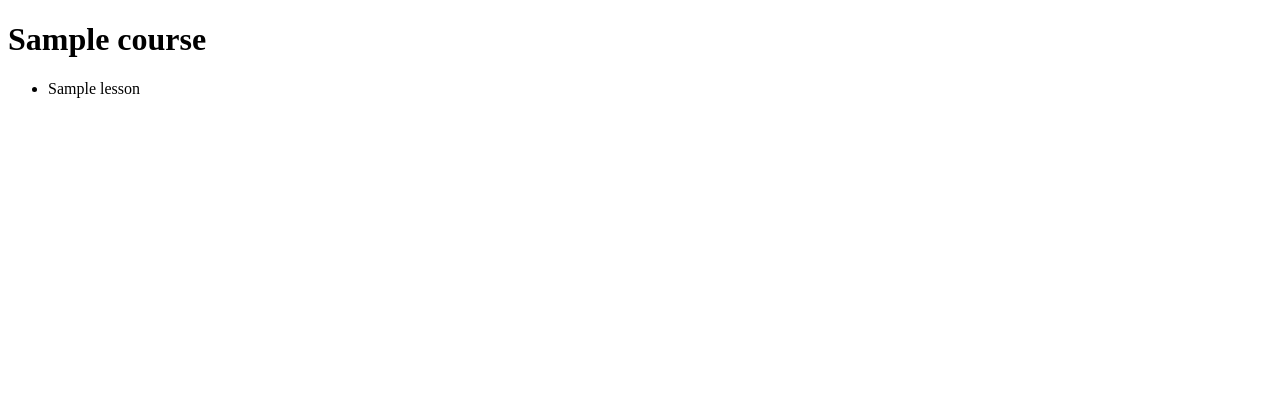
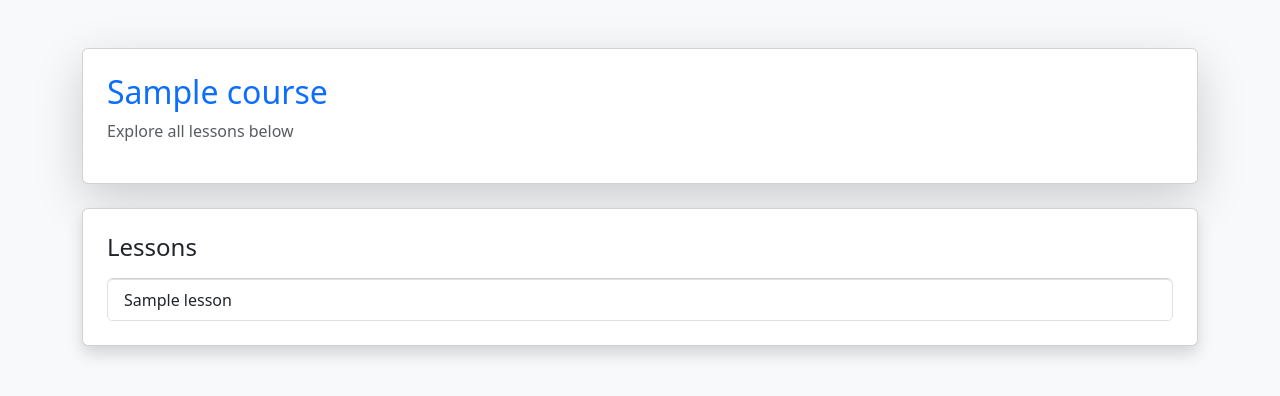
Before and after one commit to iSiddhi/django-online-course, a Django app: template onlinecourse/templates/course_details_bootstrap.html in a window 1280 px wide. Shown: the top 396 px of the page. Run offline with Django 5.2, Linux system fonts and the light colour scheme; the template is opened without the code that fills it: values that come from a table or form of the project are taken from there, others are empty; tables that the repository leaves empty hold one stand-in row (values such as "Sample post").

Commit message:
Enhance course details page with Bootstrap styling
Updated the course details template to include Bootstrap styling and improved layout for lessons.

```diff
--- a/onlinecourse/templates/course_details_bootstrap.html
+++ b/onlinecourse/templates/course_details_bootstrap.html
@@ -2,16 +2,40 @@
 <html>
 <head>
     <title>Course Details</title>
+
+    <!-- Bootstrap CSS -->
+    <link href="https://cdn.jsdelivr.net/npm/bootstrap@5.3.0/dist/css/bootstrap.min.css" rel="stylesheet">
 </head>
-<body>
 
-<h1>{{ course.name }}</h1>
+<body class="bg-light">
 
-<ul>
-{% for lesson in lessons %}
-    <li>{{ lesson.title }}</li>
-{% endfor %}
-</ul>
+<div class="container mt-5">
+
+    <!-- Course Card -->
+    <div class="card shadow-lg p-4 mb-4">
+        <h2 class="text-primary">{{ course.name }}</h2>
+        <p class="text-muted">Explore all lessons below</p>
+    </div>
+
+    <!-- Lessons Section -->
+    <div class="card shadow p-4">
+        <h4 class="mb-3">Lessons</h4>
+
+        <ul class="list-group">
+            {% for lesson in lessons %}
+                <li class="list-group-item">
+                    {{ lesson.title }}
+                </li>
+            {% empty %}
+                <li class="list-group-item text-danger">
+                    No lessons available
+                </li>
+            {% endfor %}
+        </ul>
+
+    </div>
+
+</div>
 
 </body>
 </html>
```
